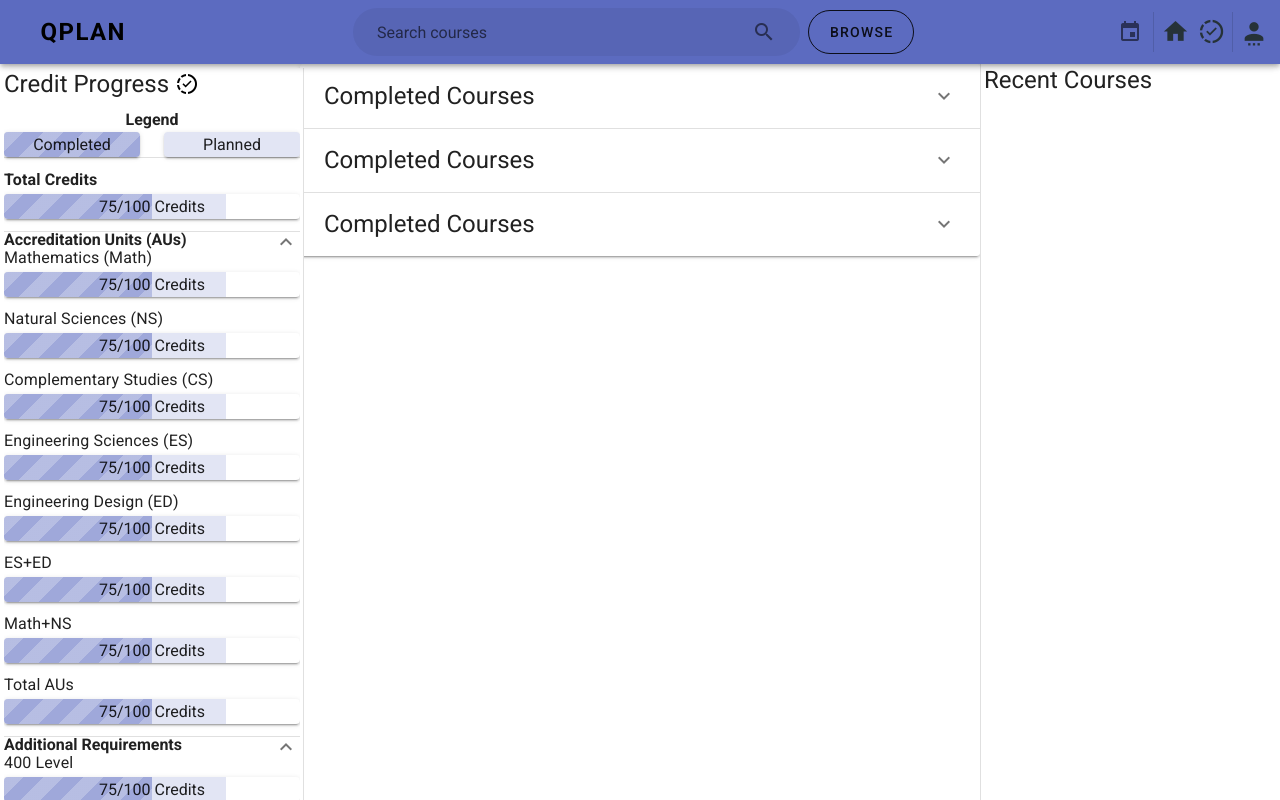
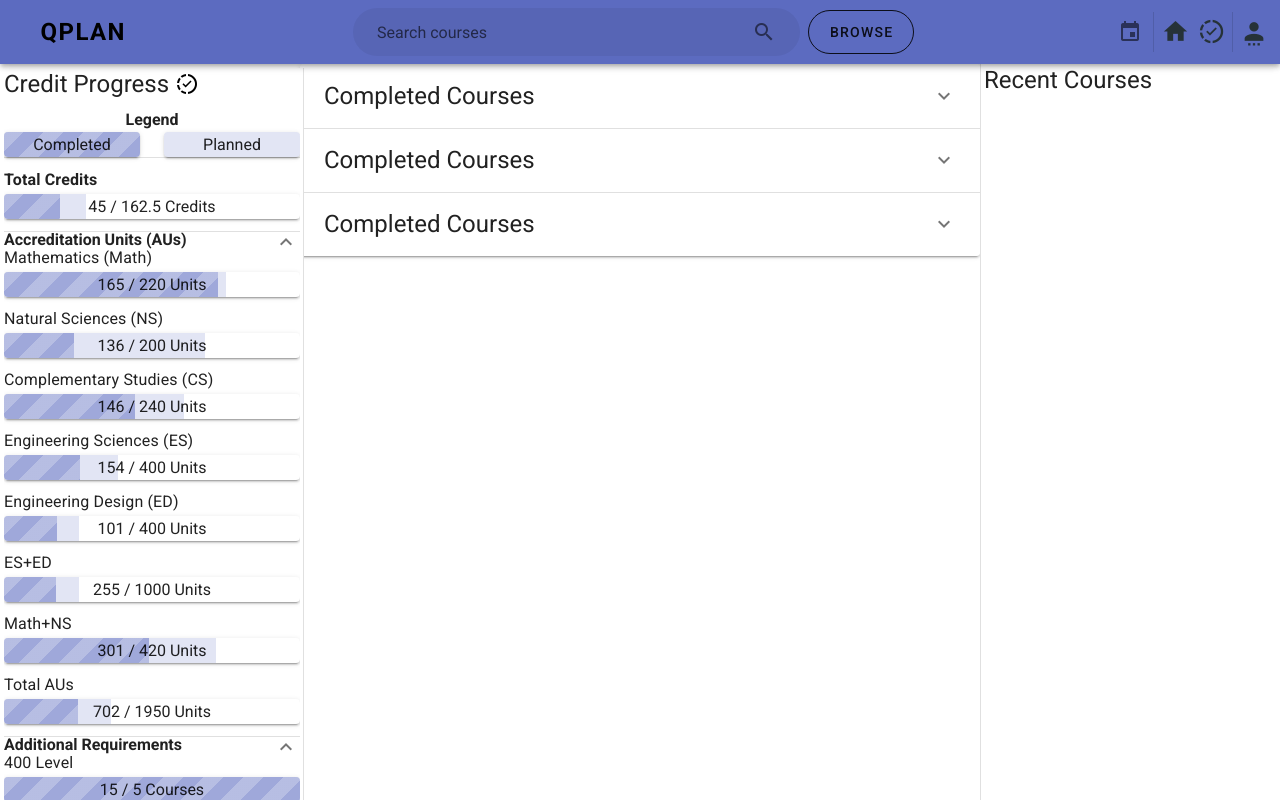
Before and after one commit to EdwinXu/CMPE-CISC-325, a Vue app in the folder qplan/: page / in a window 1280 px wide. Built offline with nearby package versions, Linux system fonts and the light colour scheme.

Commit message:
Make progress sidebars dynamically update

```diff
--- a/qplan/src/components/ProgressBar.vue
+++ b/qplan/src/components/ProgressBar.vue
@@ -1,8 +1,16 @@
 <template>
   <div>
     <v-card class="mb-2" rounded>
-      <v-progress-linear buffer-value="75" height="25" value="50" striped color="indigo lighten-3">
-        <span>75/100 Credits</span>
+      <v-progress-linear
+        :buffer-value="plannedPercent"
+        height="25"
+        :value="completePercent"
+        striped
+        color="indigo lighten-3"
+      >
+        <span
+          v-if="!hideValue"
+        >{{ Math.round((valuePlanned + valueComplete) * 10) / 10 }} / {{ requirement }} {{ type }}</span>
       </v-progress-linear>
     </v-card>
   </div>
@@ -10,9 +18,47 @@
 
 <script>
 export default {
-  name: "ProgressBar"
+  name: "ProgressBar",
+  props: {
+    properties: Array,
+    propertyType: String,
+    requirement: Number,
+    type: String,
+    hideValue: Boolean,
+    color: String
+  },
+  computed: {
+    plannedPercent: function() {
+      return (
+        (this.valuePlanned / this.requirement) * 100 +
+        (this.valueComplete / this.requirement) * 100
+      );
+    },
+    completePercent: function() {
+      return (this.valueComplete / this.requirement) * 100;
+    },
+    valueComplete: function() {
+      return this.$store.getters.sumCompletedProperties(
+        this.propertyType,
+        this.properties
+      );
+    },
+    valuePlanned: function() {
+      return (
+        this.$store.getters.sumInProgressProperties(
+          this.propertyType,
+          this.properties
+        ) +
+        this.$store.getters.sumSavedProperties(
+          this.propertyType,
+          this.properties
+        )
+      );
+    },
+  }
 };
 </script>
 
+
 <style>
 </style>
--- a/qplan/src/components/layout/ProgressSidebar.vue
+++ b/qplan/src/components/layout/ProgressSidebar.vue
@@ -30,8 +30,11 @@
     <div class="subtitle-1">
       <b>Total Credits</b>
     </div>
-    <ProgressBar />
-
+    <ProgressBar
+      :properties="Array('credits')"
+      type="Credits"
+      :requirement="graduationRequirements['totalCredits']"
+    ></ProgressBar>
     <v-divider class="mb-2 mt-3"></v-divider>
 
     <v-row class="mx-0">
@@ -50,14 +53,24 @@
           v-bind:key="requirement.name"
         >
           <div class="subtitle-1">{{ requirement.name }}</div>
-          <ProgressBar />
+          <ProgressBar
+            :properties="requirement.aus"
+            propertyType="accreditationUnits"
+            :requirement="requirement.value"
+            :type="requirement.type"
+          ></ProgressBar>
         </div>
         <div
           v-for="requirement in graduationRequirements['auCombinedRequirements']"
           v-bind:key="requirement.name"
         >
           <div class="subtitle-1">{{ requirement.name }}</div>
-          <ProgressBar />
+          <ProgressBar
+            :properties="requirement.aus"
+            propertyType="accreditationUnits"
+            :requirement="requirement.value"
+            :type="requirement.type"
+          ></ProgressBar>
         </div>
       </div>
     </v-expand-transition>
@@ -80,7 +93,12 @@
           v-bind:key="requirement.name"
         >
           <div class="subtitle-1">{{ requirement.name }}</div>
-          <ProgressBar />
+          <ProgressBar
+            :properties="requirement.labels"
+            propertyType="labels"
+            :type="requirement.type"
+            :requirement="requirement.value"
+          ></ProgressBar>
         </div>
       </div>
     </v-expand-transition>
```
